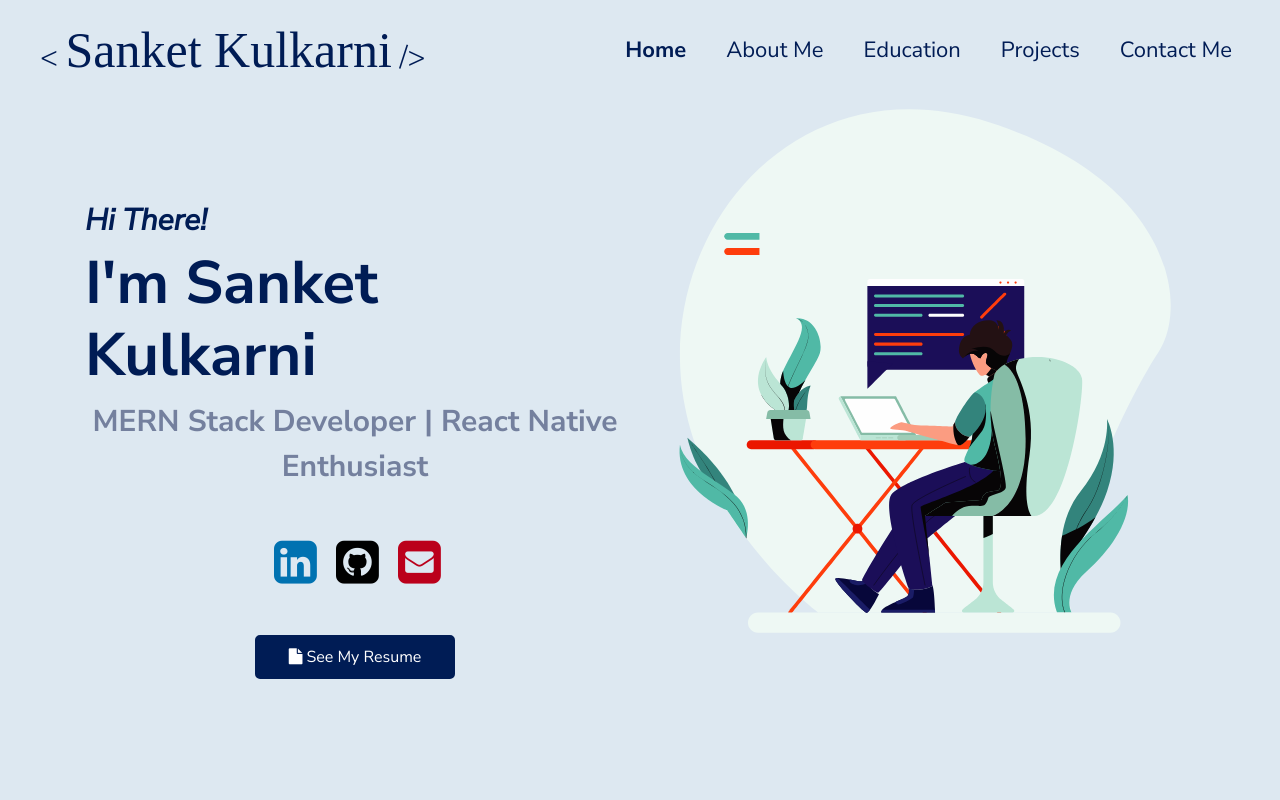
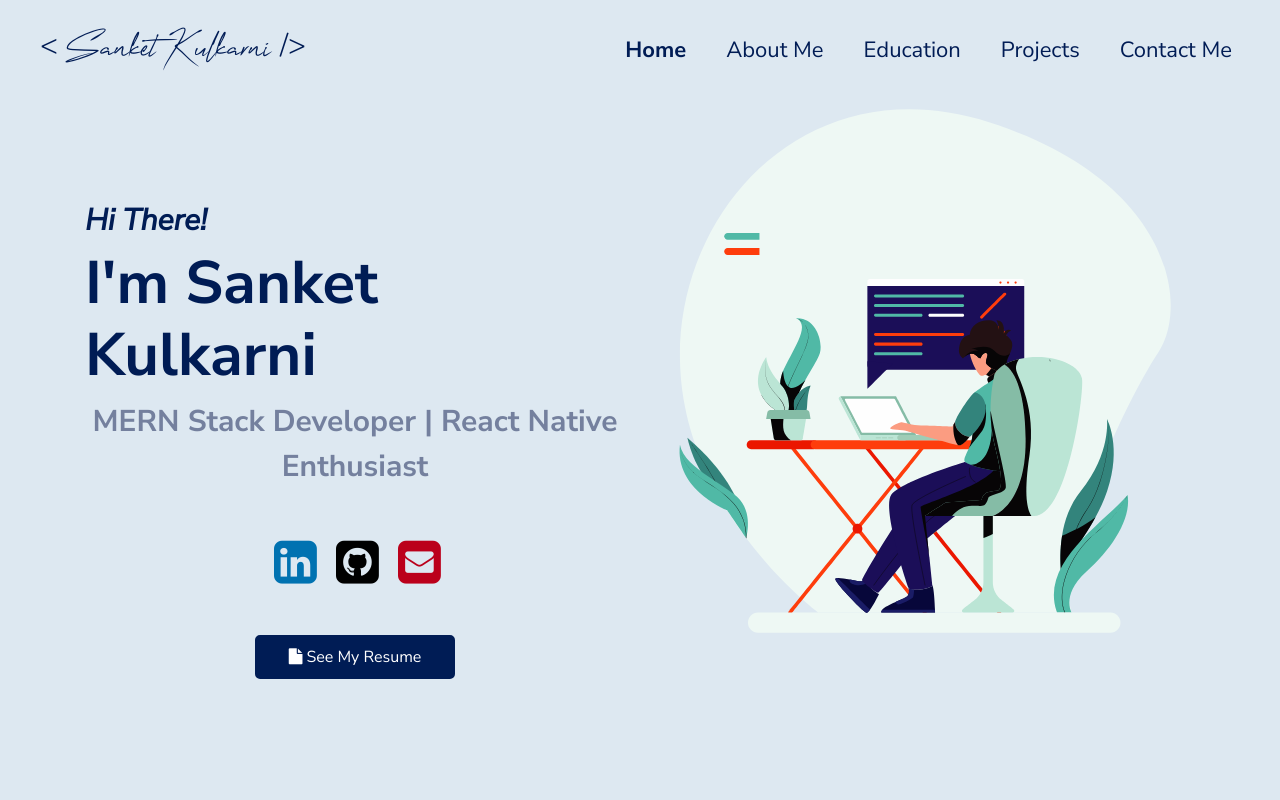
Before and after one commit to Sanketak08/Portfolio, a React (Create React App) app: page / in a window 1280 px wide. Shown: the top 800 px of the page. Built offline with nearby package versions, Linux system fonts and the light colour scheme.

Commit message:
OneSignature font added

```diff
--- a/src/assets/css/index.css
+++ b/src/assets/css/index.css
@@ -2,6 +2,11 @@
 @import url('https://fonts.googleapis.com/css2?family=Nunito+Sans:ital,wght@0,300;0,400;0,600;0,700;1,400&display=swap');
 @import url('https://fonts.googleapis.com/css2?family=Raleway:ital,wght@0,100;0,200;0,400;0,500;1,100;1,300&display=swap');
 /* UTILITIES */
+@font-face {
+    font-family: OneSignature;
+    src: url(../img/OneSignature.otf);
+}
+
 .mt-6 {
     margin-top: 8vw;
 }
```
Also changed, not shown: src/assets/img/OneSignature.otf (added).
